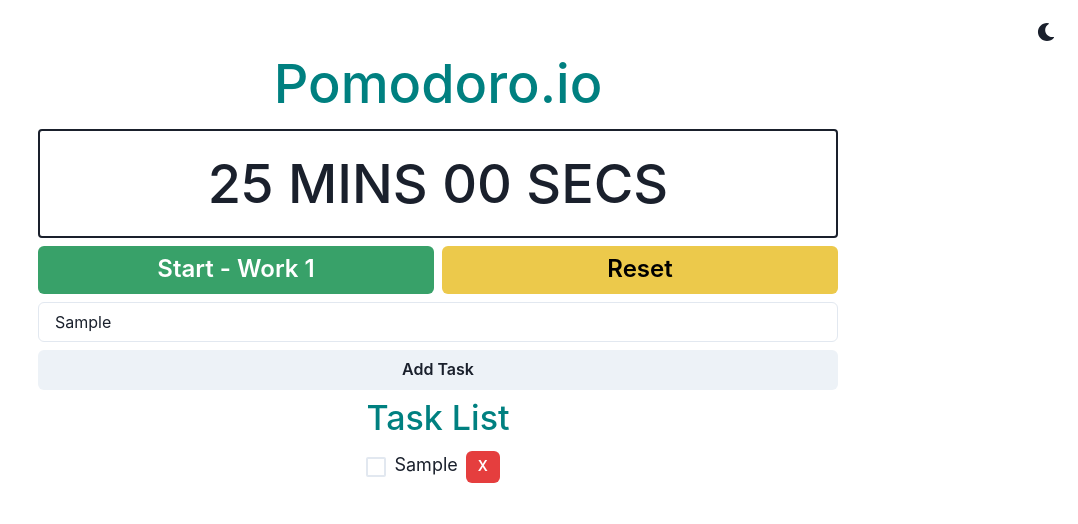
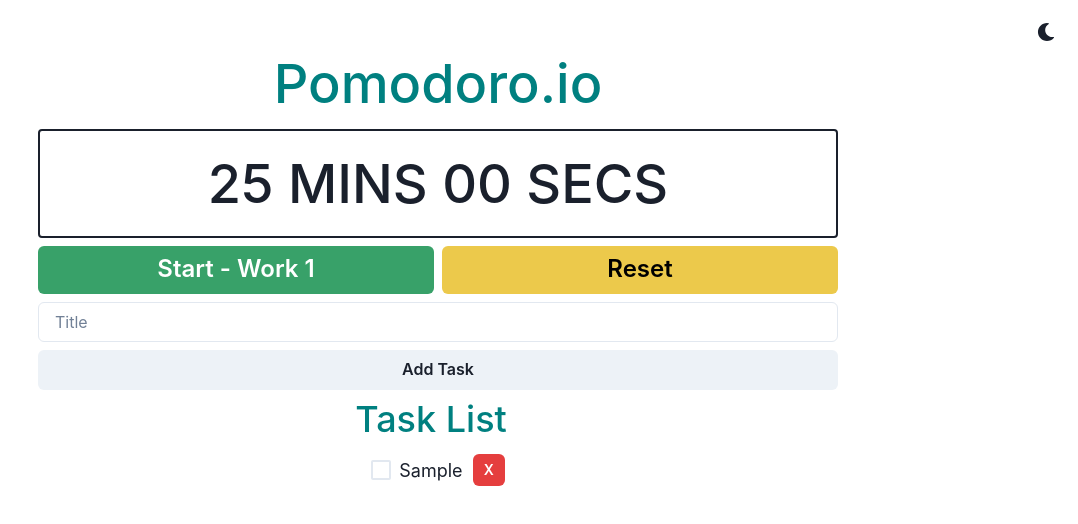
Before and after one commit to treavorgagne/productivity-app, a React (Create React App) app: page / in a window 1280 px wide. Both pictures are taken after typing "Sample" into the empty fields and a click on the button "Add Task". Shown: the top 524 px of the page, without its empty margins (202-1280 px from the left). Built offline with nearby package versions, Linux system fonts and the light colour scheme.

Commit message:
Static components complete

```diff
--- a/src/components/List.js
+++ b/src/components/List.js
@@ -14,9 +14,13 @@ export function List() {
   const [taskTitle, setTaskTitle] = useState('');
 
   const handleAdd = () => {
+    if (taskTitle !== '') {
       setTasks(prev => {
         return [taskTitle, ...prev];
       });
+      document.getElementById('taskTitle').value = '';
+      setTaskTitle('');
+    }
   };
 
   const handleChange = ({ target }) => {
@@ -46,33 +50,35 @@ export function List() {
             <Heading
               textAlign={'left'}
               fontWeight={'500'}
-              fontSize={['22px', '26px', '30px', '34px']}
+              fontSize={['24px', '28px', '32px', '36px']}
               color={'teal'}
             >
               Task List
             </Heading>
-            <Box maxWidth={'800px'}>
+            <Box px={4} maxWidth={'800px'}>
               {tasks.map((task, index) => (
+                <Stack direction={'row'} align="center" justify="space-between">
                   <Checkbox
-                  py={1}
+                    py={2}
+                    mx={'auto'}
                     w={'100%'}
                     key={index}
                     size="lg"
                     colorScheme="green"
                   >
-                  <Stack direction={'row'} justify="space-between">
                     <Box>
-                      <Text>{task}</Text>
+                      <Text fontSize={'18px'}>{task}</Text>
                     </Box>
+                  </Checkbox>
                   <Button
                     size={'sm'}
                     colorScheme={'red'}
                     onClick={() => handleDelete(index)}
+                    justifySelf={'right'}
                   >
                     X
                   </Button>
                 </Stack>
-                </Checkbox>
               ))}
             </Box>
           </Stack>
```
Lines whose indentation alone changed are shown as unchanged.
